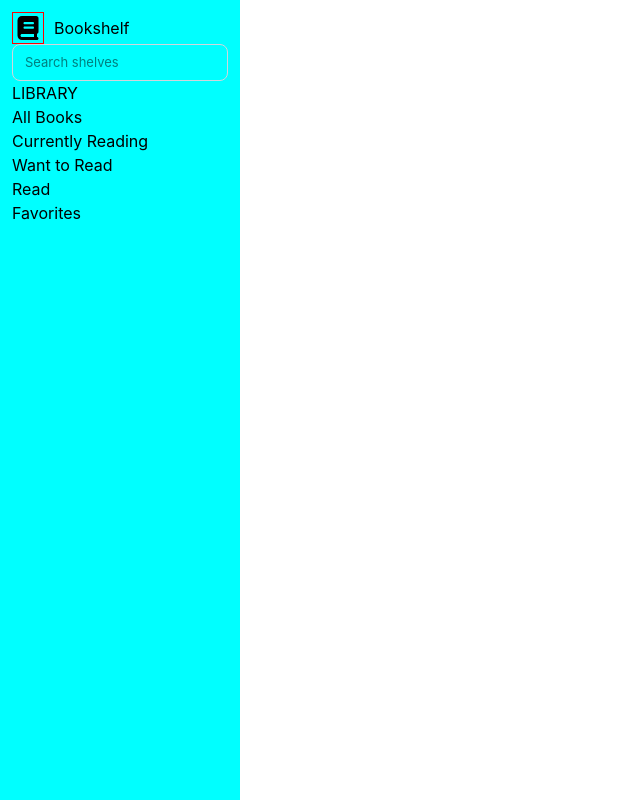
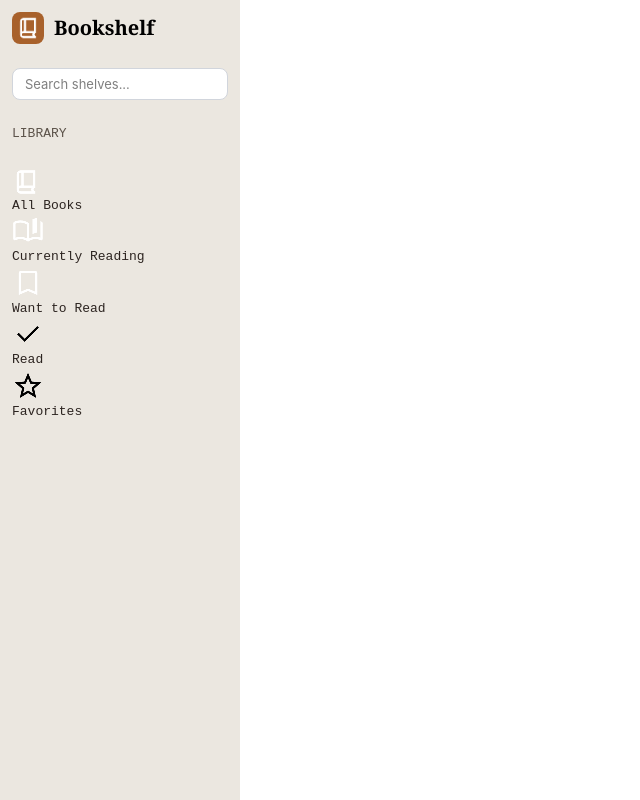
Before and after one commit to SvetlinGG/Personal-Reading-List, a website built with Vite: page index.html in a window 1280 px wide. Shown: the whole page, without its empty margins (0-640 px from the left). Built offline with nearby package versions, Linux system fonts and the light colour scheme.

Commit message:
sidebar items - color, font, size

```diff
--- a/index.html
+++ b/index.html
@@ -10,7 +10,7 @@
   <body>
     <nav>
       <div class="navbar">
-        <img class="book" src="/src/images/book-solid-full.svg" alt="book">
+        <img class="book" src="/src/images/book-1.png" alt="">
         <h1>Bookshelf</h1>
       </div>
       <input
@@ -18,27 +18,32 @@
         type="text"
         name="search"
         class="border border-gray-300 rounded-md px-3 py-2 text-sm w-full"
-        placeholder="Search shelves"
+        placeholder= "Search shelves..."
         />
-      <h3>LIBRARY</h3>
+      <h4>LIBRARY</h4>
       <div class="library-items">
         <div class="all-books">
+          <img class="book-item" src="/src/images/book-1.png" alt="book">
           <a href="">All Books</a>
         </div>
 
         <div class="currently-reading">
+          <img class="open-book-item" src="/src/images/open-book.png" alt="open-book">
           <a href="">Currently Reading</a>
         </div>
 
         <div class="want-to-read">
+          <img class="bookmark-item" src="/src/images/bookmark.png" alt="bookmark">
           <a href="">Want to Read</a>
         </div>
 
         <div class="read">
+          <img class="check-item" src="/src/images/check.png" alt="check">
           <a href="">Read</a>
         </div>
 
         <div class="favorites">
+          <img class="star-item" src="/src/images/star.png" alt="star">
           <a href="">Favorites</a>
         </div>
       </div>
--- a/src/style/sidebar.css
+++ b/src/style/sidebar.css
@@ -5,19 +5,21 @@ body {
 nav {
     display: flex;
     flex-direction: column;
+    row-gap: var(--space-6);
     min-height: 100vh;
     flex-shrink: 0;
     width: var(--sidebar-width);
-    background-color: aqua;
+    background-color: var(--color-bg-tertiary);
     padding: var(--space-3);
 }
 
 
 .book {
-    width: 2rem;
-    height: 2rem;
-    border: 1px solid red;
-    color: aqua;
+    width: var(--space-8);
+    height: var(--space-8);
+    background-color: var(--color-accent);
+    border-radius: var(--radius-md);
+    padding: var(--space-1);
 }
 .navbar {
     display: flex;
@@ -25,3 +27,25 @@ nav {
     align-items: center;
     gap: 10px;
 }
+h1 {
+    font-family: var(--font-heading);
+    font-weight: bold;
+    font-size: var(--text-lg);
+}
+input {
+    background-color: var(--color-surface);
+    padding-left: var(--space-3);
+    border-radius: var(--radius-md);
+    height: var(--space-8);
+}
+h4 {
+    font-family: var(--font-mono);
+    color: var(--color-text-secondary);
+    font-size: var(--text-sm);
+}
+
+.library-items {
+    font-family: var(--font-mono);
+    color: var(--color-text-primary);
+    font-size: var(--text-sm);
+}
```
Also changed, not shown: src/images/book-1.png (added), src/images/book-solid-full.svg (deleted), src/images/bookmark.png (added), src/images/check.png (added), src/images/open-book.png (added), src/images/search.png (added), src/images/star.png (added), 1 other file.
